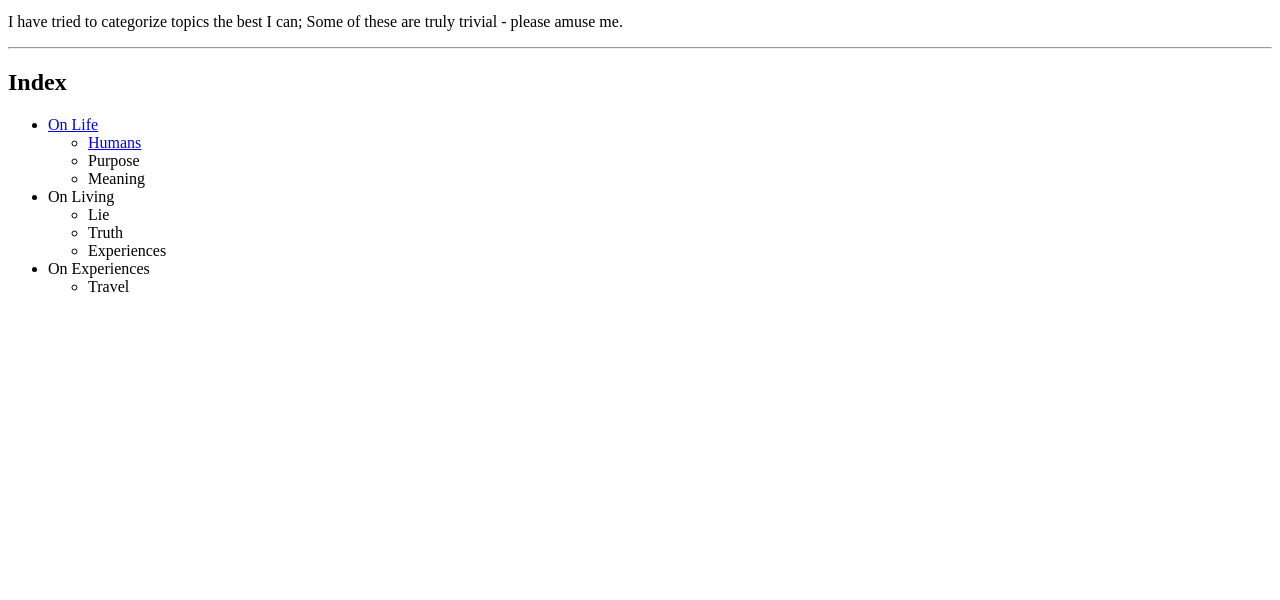
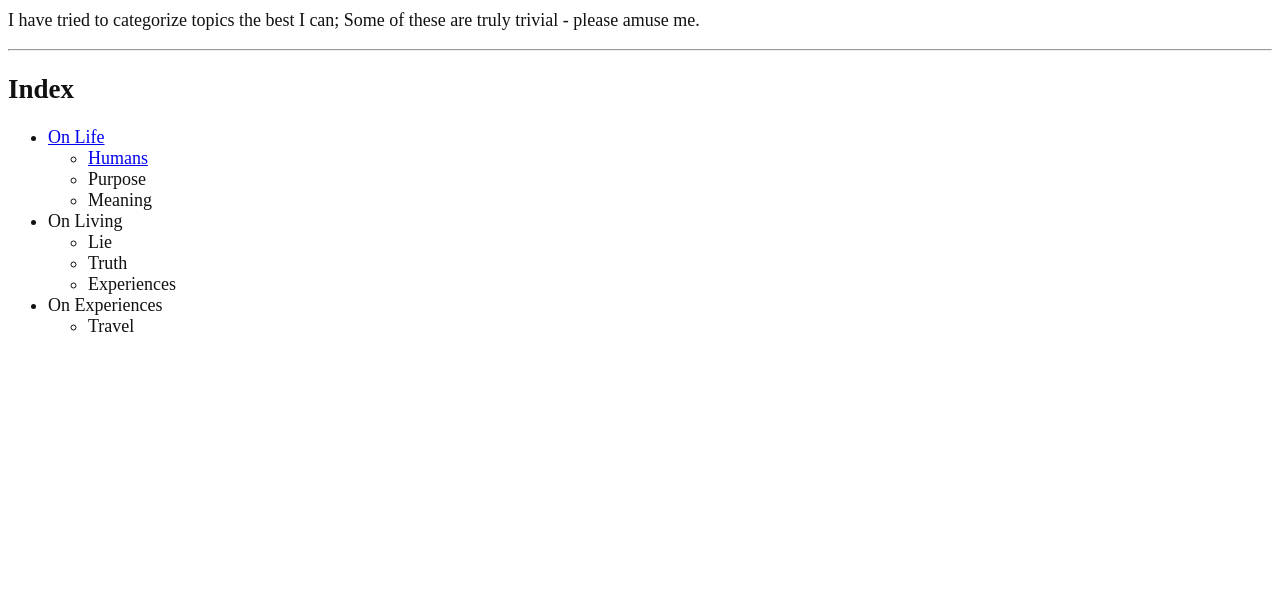
Before and after one commit to johnerinjery/ponderings, a plain HTML site: page index.html in a window 1280 px wide. Shown: the part 200-800 px from the top of the page. Drawn offline with Linux system fonts and the light colour scheme; the site is published under a folder, as on GitHub Pages, so addresses that start at the root find nothing.

Commit message:
fix relative path error

```diff
--- a/index.html
+++ b/index.html
@@ -4,7 +4,7 @@
     <meta charset="UTF-8" />
     <meta name="viewport" content="width=device-width, initial-scale=1.0" />
     <title>Ponderings</title>
-    <link rel="stylesheet" href="/styles.css" />
+    <link rel="stylesheet" href="styles.css" />
   </head>
   <body>
     <button id="theme-toggle">Dark mode</button>
@@ -31,9 +31,9 @@
     <h2>Index</h2>
     <ul>
       <li>
-        <a href="/life/intro.html">On Life</a>
+        <a href="life/intro.html">On Life</a>
         <ul>
-          <li><a href="/life/human.html">Humans</a></li>
+          <li><a href="life/human.html">Humans</a></li>
           <li>Purpose</li>
           <li>Meaning</li>
         </ul>
@@ -56,11 +56,9 @@
     </ul>
     <script>
     const toggle = document.getElementById("theme-toggle");
-
     if (localStorage.getItem("theme") === "dark") {
     document.body.classList.add("dark-mode");
     }
-
     toggle.addEventListener("click", () => {
     document.body.classList.toggle("dark-mode");
     localStorage.setItem(
```
Also changed, not shown: life/human.html (+1 -3 lines), life/intro.html (+2 -4 lines). Lines whose indentation alone changed are shown as unchanged.
